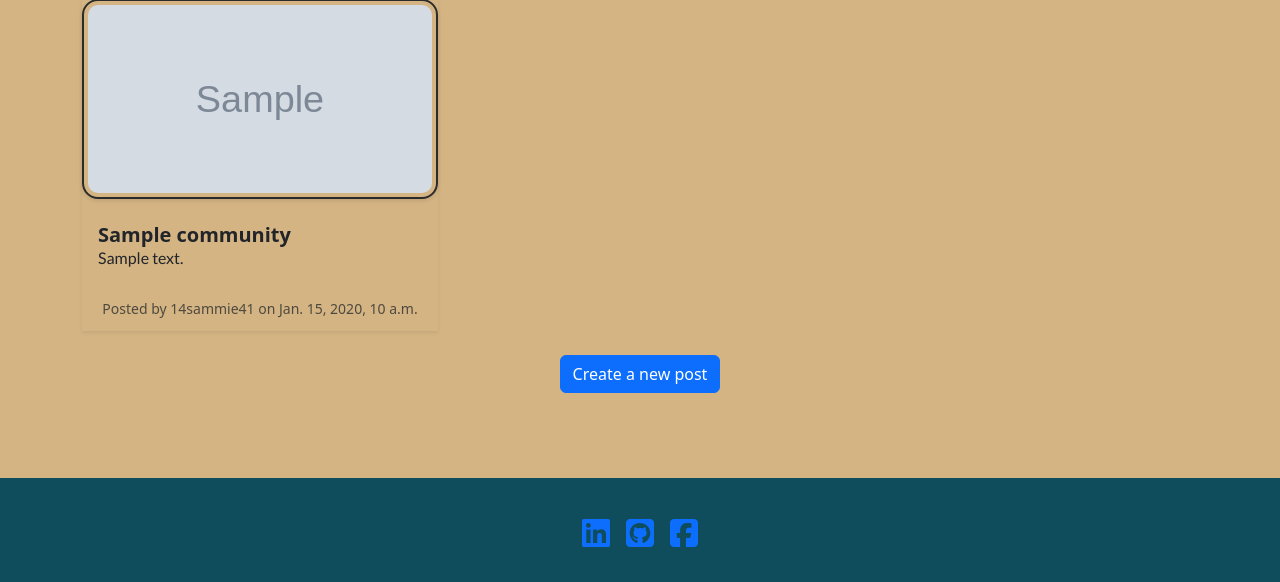
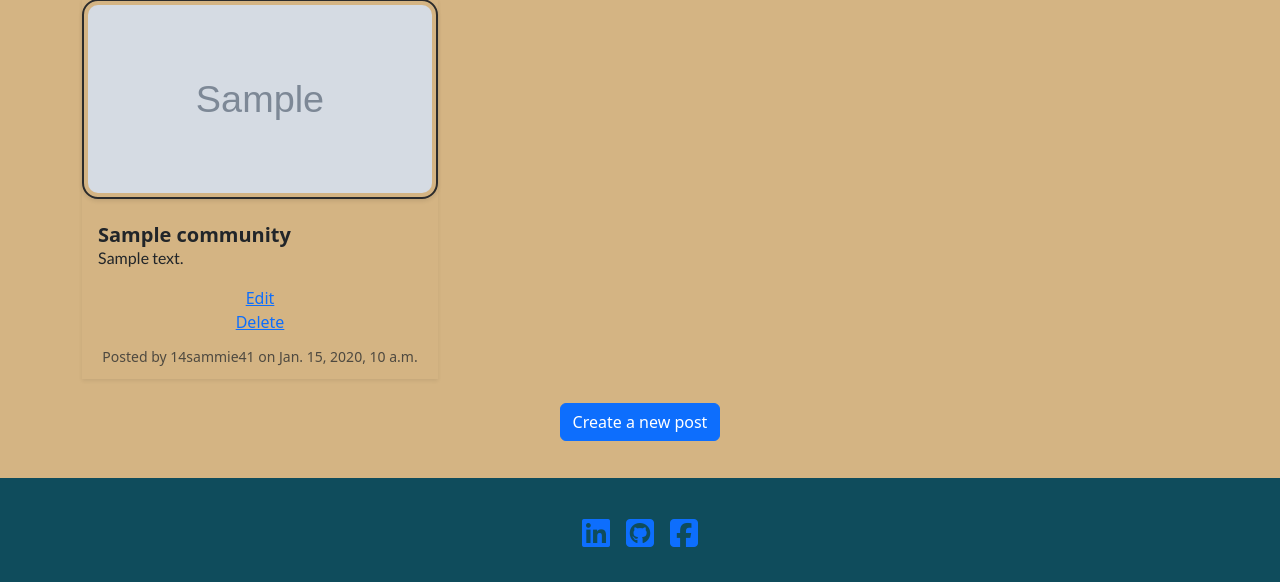
Before and after one commit to 14sammie41/aquascape-haven, a Django app: page /community/ in a window 1280 px wide. Shown: the part 218-800 px from the top of the page. Run offline with Django 5.2, Linux system fonts and the light colour scheme; a user stored in the database is signed in; data comes from the database, SQL or seed files in the repository; tables that the repository leaves empty hold one stand-in row (values such as "Sample post"); grey boxes marked "Sample" are stand-in pictures; some libraries are stand-ins or nearby versions; some web fonts are replaced.

Commit message:
Added edit and delete basics to the community page

```diff
--- a/community/templates/community/community.html
+++ b/community/templates/community/community.html
@@ -20,6 +20,10 @@
                         <h5 class="card-title">{{ post.title }}</h5>
                         <p class="card-text">{{ post.content }}</p>
                     </div>
+                    {% if user.is_authenticated and user == post.user %}
+                        <a href="{% url '' post.id %}">Edit</a>
+                        <a href="{% url '' post.id %}">Delete</a>
+                    {% endif %}
                     <div class="card-footer text-muted small">
                         Posted by {{ post.user.username }} on {{ post.created_at }}
                     </div>
```
Also changed, not shown: readme.md, static/images/aquascape-schema.png (added).
